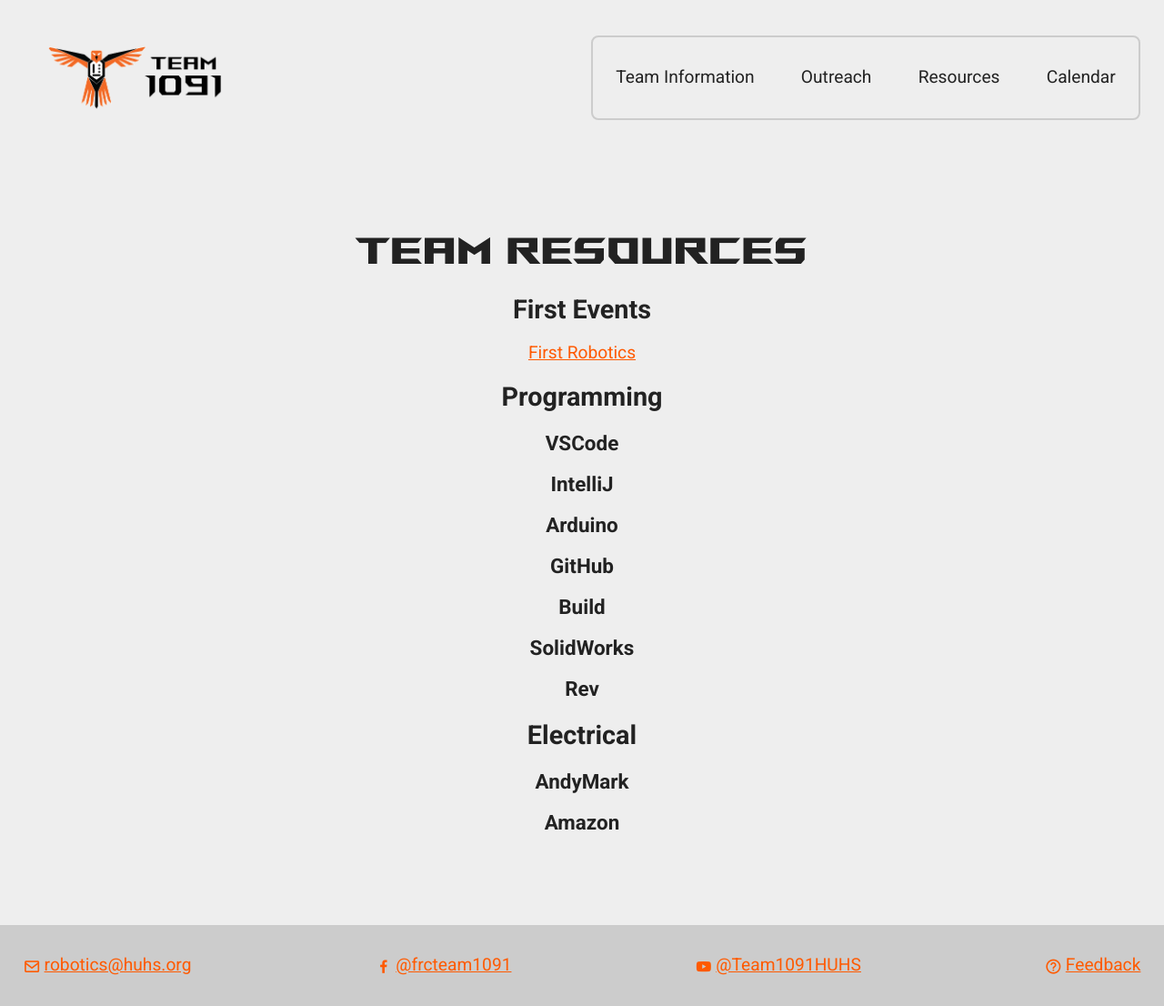
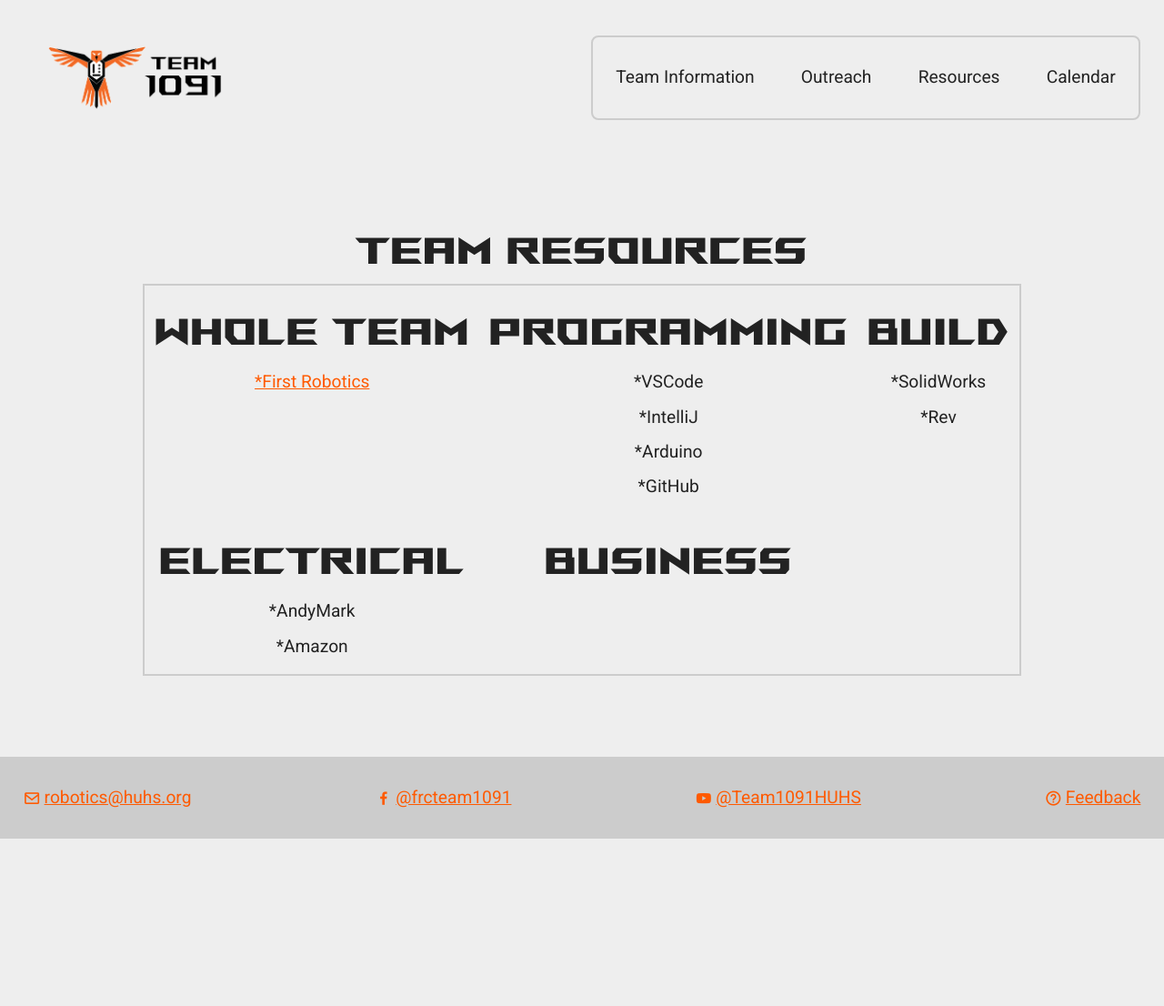
Before and after one commit to Team1091/team1091.github.io, a Jekyll site: the page built from resources/index.html, in a window 1280 px wide. Shown: the whole page at 91% size. Built offline with Jekyll 4.4.1, drawn with Linux system fonts in a browser that asks for light colours; after the commit the page ends 922 px from its top, so only the background shows below that.

Commit message:
resources as table

```diff
--- a/resources/index.html
+++ b/resources/index.html
@@ -1,16 +1,40 @@
 ---
 ---
 <h1>Team Resources</h1>
-<h2>First Events</h2>
-<a href="https://www.firstinspires.org/resource-library/frc/event-experience" target="_blank">First Robotics</a>
-<h2>Programming</h2>
-<h3>VSCode</h3>
-<h3>IntelliJ</h3>
-<h3>Arduino</h3>
-<h3>GitHub</h3>
-<h3>Build</h3>
-<h3>SolidWorks</h3>
-<h3>Rev</h3>
-<h2>Electrical</h2>
-<h3>AndyMark</h3>
-<h3>Amazon</h3>
+<table class="subteam-table">
+    <tr>
+        <td>
+            <h1>Whole Team</h1>
+            <ul>
+                <li><a href="https://www.firstinspires.org/resource-library/frc/event-experience" target="_blank">*First Robotics</a></li>
+            </ul>
+        </td>
+        <td>
+            <h1>Programming</h1>
+            <ul>
+                <li>*VSCode</li>
+                <li>*IntelliJ</li>
+                <li>*Arduino</li>
+                <li>*GitHub</li>
+            </ul>
+        </td>
+        <td><h1>Build</h1>
+            <ul>
+                <li>*SolidWorks</li>
+                <li>*Rev</li>
+            </ul>
+        </td>
+    </tr>
+    <tr>
+        <td><h1>Electrical</h1>
+            <ul>
+                <li>*AndyMark</li>
+                <li>*Amazon</li>
+            </ul>
+        </td>
+        <td><h1>Business</h1>
+            <ul>
+            </ul>
+        </td>
+    </tr>
+</table>
```
